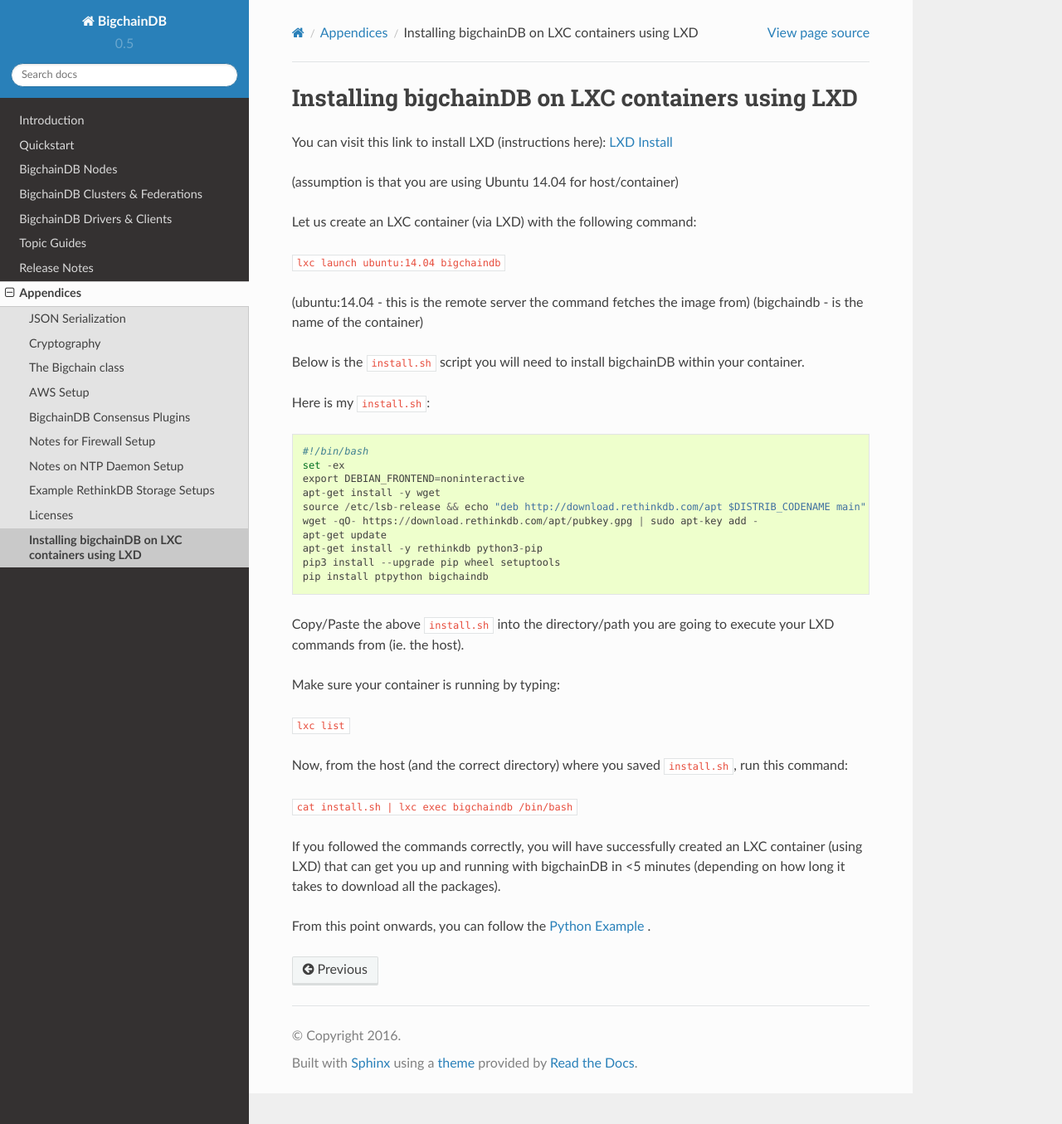
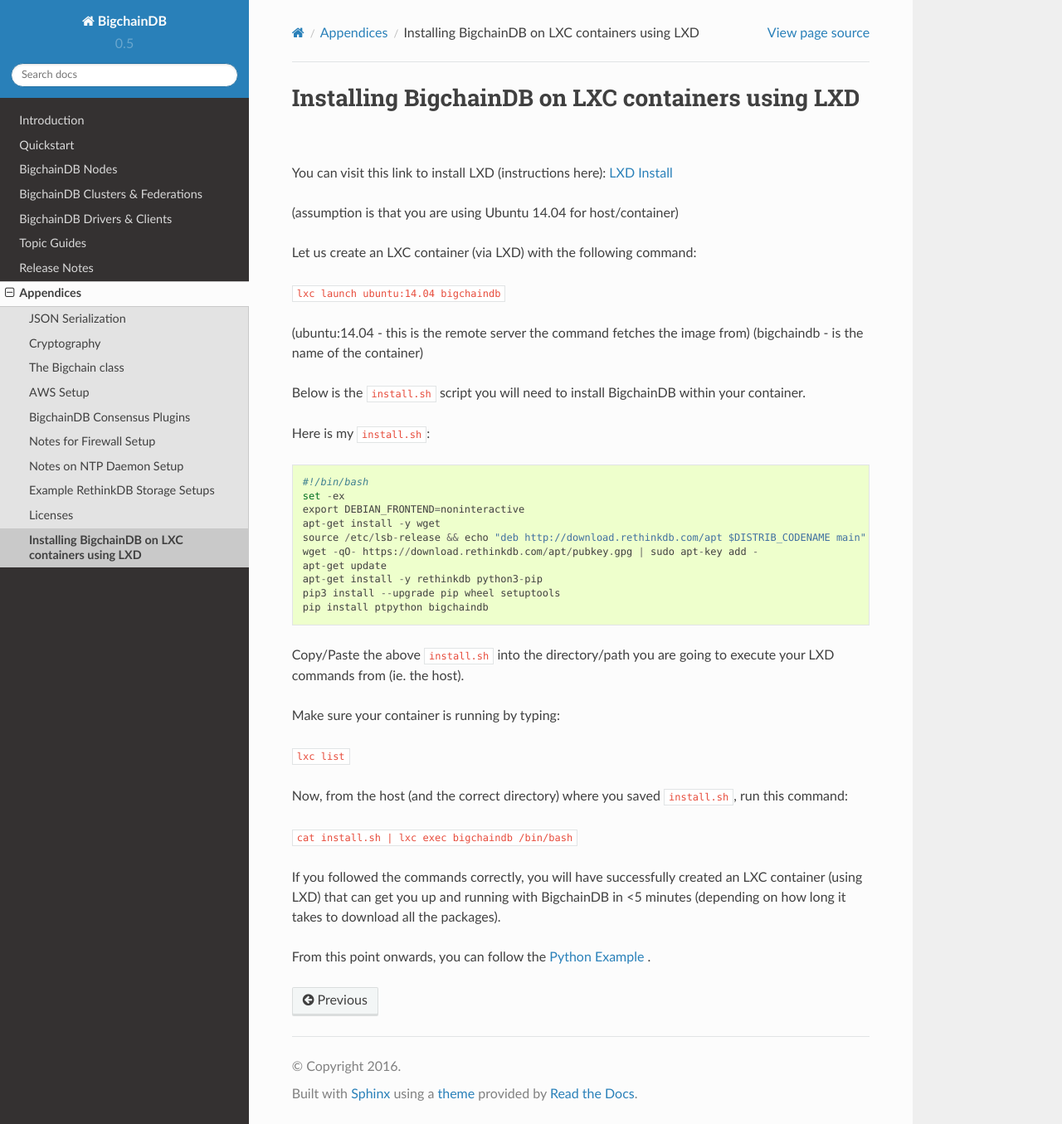
Before and after one commit to bigchaindb/bigchaindb, a Sphinx documentation site: the page built from docs/source/appendices/install-with-lxd.md, in a window 1280 px wide and 1355 px high. Shown: the whole window at 83% size. Built offline with Sphinx 7.4.7 and the Read the Docs theme 2.0.0, drawn with Linux system fonts in a browser that asks for light colours.

```diff
--- a/docs/source/appendices/install-with-lxd.md
+++ b/docs/source/appendices/install-with-lxd.md
@@ -1,4 +1,4 @@
-# Installing bigchainDB on LXC containers using LXD
+# Installing BigchainDB on LXC containers using LXD
 
 You can visit this link to install LXD (instructions here): [LXD Install](https://linuxcontainers.org/lxd/getting-started-cli/)
 
@@ -11,7 +11,7 @@ Let us create an LXC container (via LXD) with the following command:
 (ubuntu:14.04 - this is the remote server the command fetches the image from)
 (bigchaindb - is the name of the container)
 
-Below is the `install.sh` script you will need to install bigchainDB within your container.
+Below is the `install.sh` script you will need to install BigchainDB within your container.
 
 Here is my `install.sh`:
 
@@ -38,6 +38,6 @@ Now, from the host (and the correct directory) where you saved `install.sh`, run
 
 `cat install.sh | lxc exec bigchaindb /bin/bash`
 
-If you followed the commands correctly, you will have successfully created an LXC container (using LXD) that can get you up and running with bigchainDB in <5 minutes (depending on how long it takes to download all the packages).
+If you followed the commands correctly, you will have successfully created an LXC container (using LXD) that can get you up and running with BigchainDB in <5 minutes (depending on how long it takes to download all the packages).
 
 From this point onwards, you can follow the [Python Example](https://bigchaindb.readthedocs.io/en/latest/drivers-clients/python-server-api-examples.html) .
```
